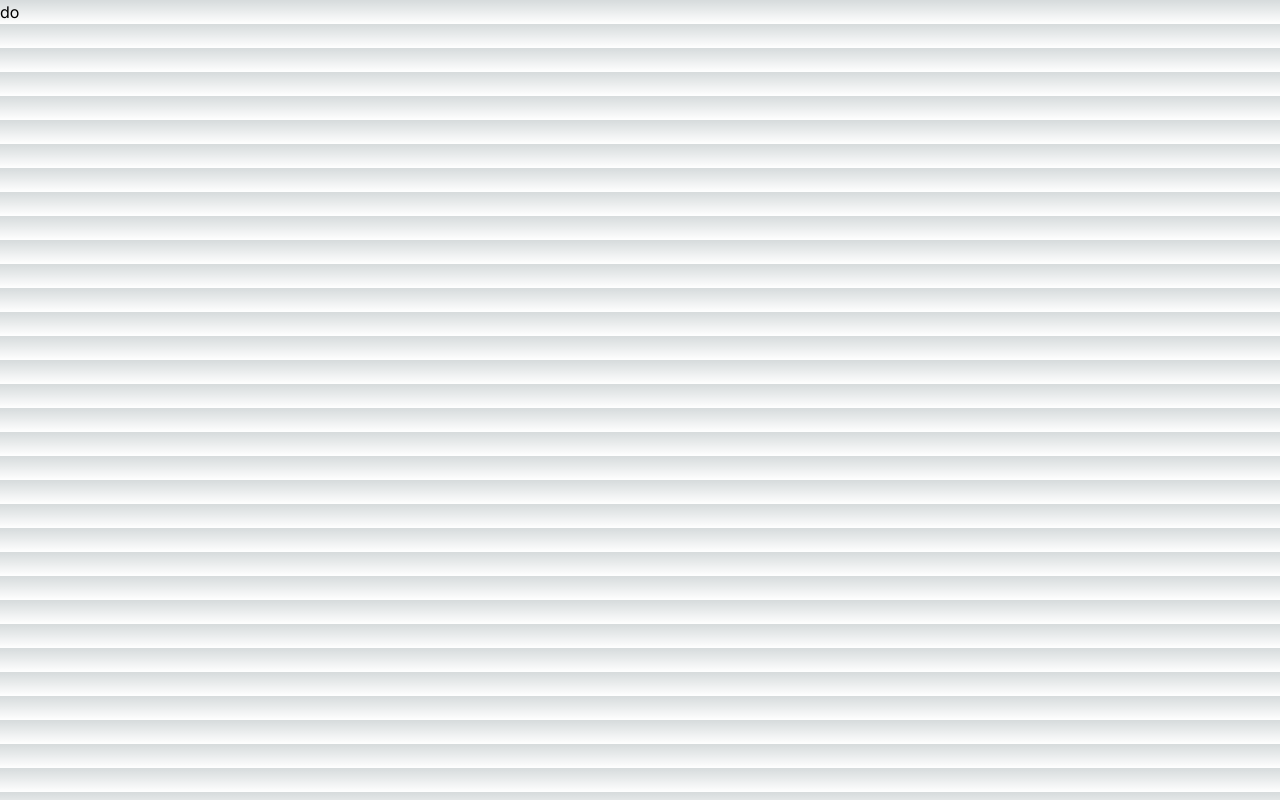
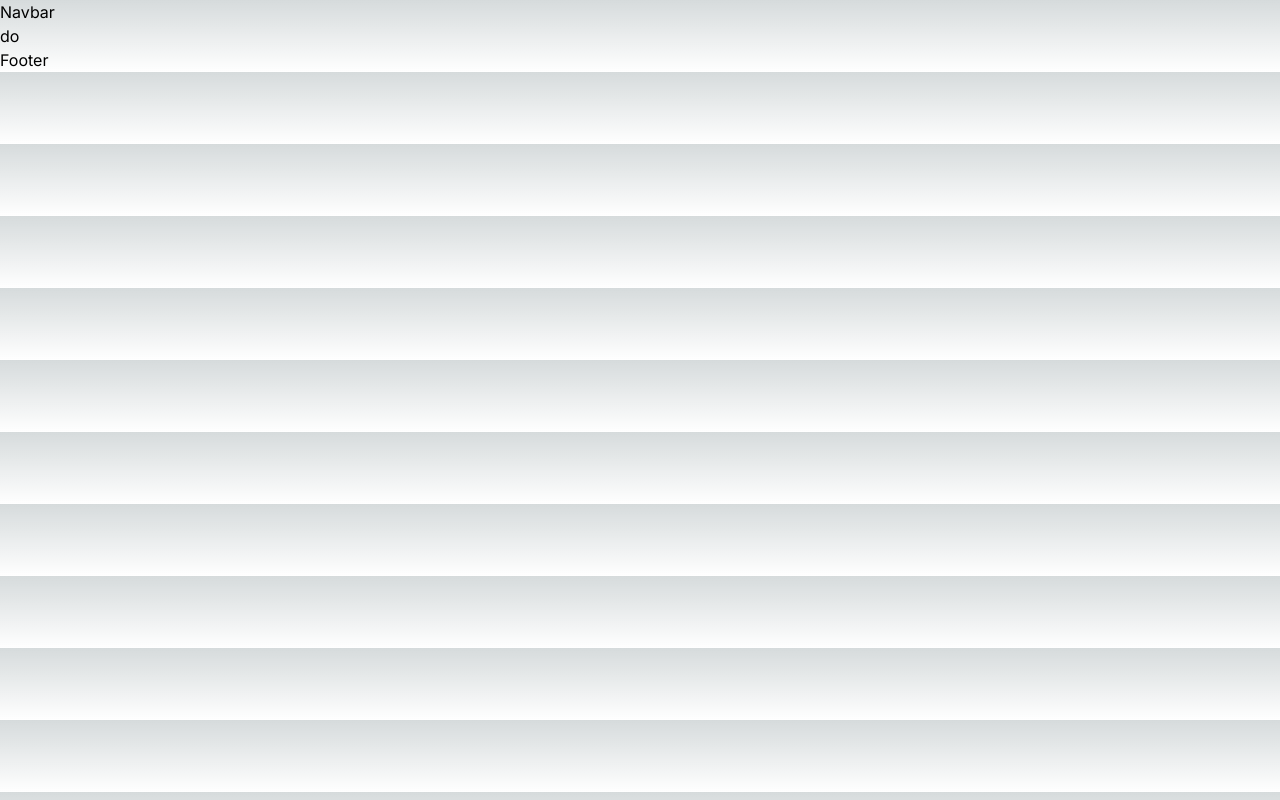
Before and after one commit to jonnyabrams/nextjs13-tryout, a Next.js app: page / in a window 1280 px wide. Built offline with nearby package versions, Linux system fonts and the light colour scheme.

Commit message:
chore: create navbar and footer components

```diff
--- a/src/app/layout.tsx
+++ b/src/app/layout.tsx
@@ -1,22 +1,28 @@
-import './globals.css'
-import type { Metadata } from 'next'
-import { Inter } from 'next/font/google'
+import "./globals.css";
+import type { Metadata } from "next";
+import { Inter } from "next/font/google";
+import Navbar from "../components/navbar/Navbar";
+import Footer from "../components/footer/Footer";
 
-const inter = Inter({ subsets: ['latin'] })
+const inter = Inter({ subsets: ["latin"] });
 
 export const metadata: Metadata = {
-  title: 'Jonny Does Next',
-  description: 'Generated by create next app',
-}
+  title: "Jonny Does Next",
+  description: "Generated by create next app",
+};
 
 export default function RootLayout({
   children,
 }: {
-  children: React.ReactNode
+  children: React.ReactNode;
 }) {
   return (
     <html lang="en">
-      <body className={inter.className}>{children}</body>
+      <body className={inter.className}>
+        <Navbar />
+        {children}
+        <Footer />
+      </body>
     </html>
-  )
+  );
 }
--- /dev/null
+++ b/src/components/footer/Footer.tsx
@@ -0,0 +1,5 @@
+const Footer = () => {
+  return <div>Footer</div>;
+};
+
+export default Footer;
--- /dev/null
+++ b/src/components/navbar/Navbar.tsx
@@ -0,0 +1,5 @@
+const Navbar = () => {
+  return <div>Navbar</div>;
+};
+
+export default Navbar;
```
